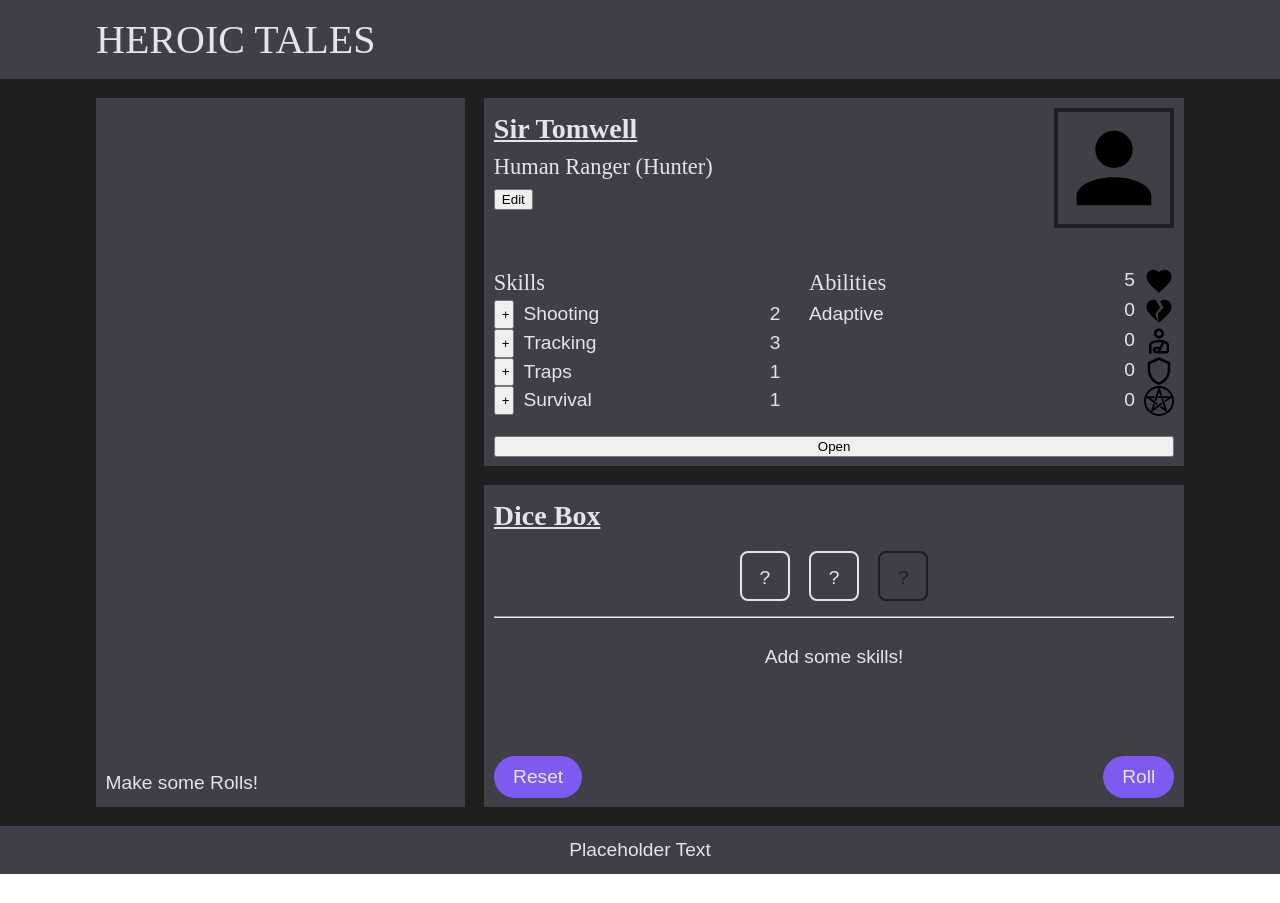
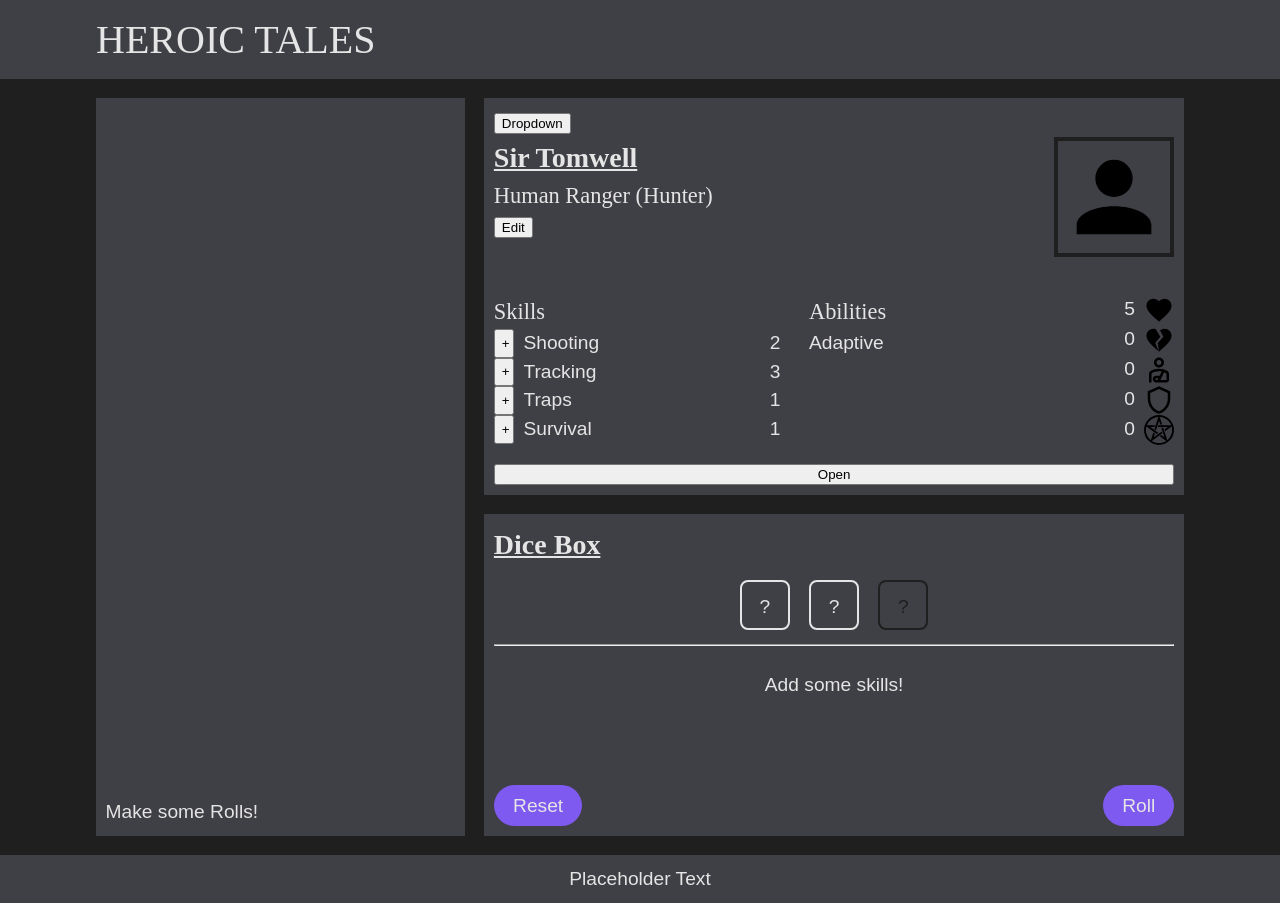
Before and after one commit to gemini-mastiff/heroic-tales-app, a React (Vite) app: page / in a window 1280 px wide. Before the commit the page ends 874 px from the top, so only its background shows below. Built offline with nearby package versions, Linux system fonts and the light colour scheme; a web font is replaced by a local one.

Commit message:
feat: add Dropdown component to App

```diff
--- /dev/null
+++ b/src/components/Dropdown.jsx
@@ -0,0 +1,17 @@
+import { useState } from "react";
+
+export default function Dropdown({ children }) {
+  const [isOpen, setIsOpen] = useState(false);
+
+  const handleOpen = (e) => {
+    e.preventDefault();
+    setIsOpen(!isOpen);
+  };
+
+  return (
+    <div>
+      <button onClick={(e) => handleOpen(e)}>Dropdown</button>
+      {isOpen && <ul>{children}</ul>}
+    </div>
+  );
+}
--- a/src/components/Main.jsx
+++ b/src/components/Main.jsx
@@ -4,6 +4,7 @@ import rollCalc from "../js/rollCalc.js";
 import WidthContainer from "./WidthContainer.jsx";
 import RollLog from "./RollLog.jsx";
 import CharSheet from "./CharSheet.jsx";
+import Dropdown from "./Dropdown.jsx";
 import DiceBox from "./DiceBox.jsx";
 import DialogModal from "./DialogModal.jsx";
 import EditCharForm from "./EditCharForm.jsx";
@@ -138,6 +139,7 @@ export default function Main() {
           <RollLog rollLog={rollLog} />
           <CharDiceContainer>
             <CharSheetContainer>
+              <Dropdown></Dropdown>
               <CharSheet
                 char={charArr[currChar]}
                 handleSkill={handleSkill}
```
